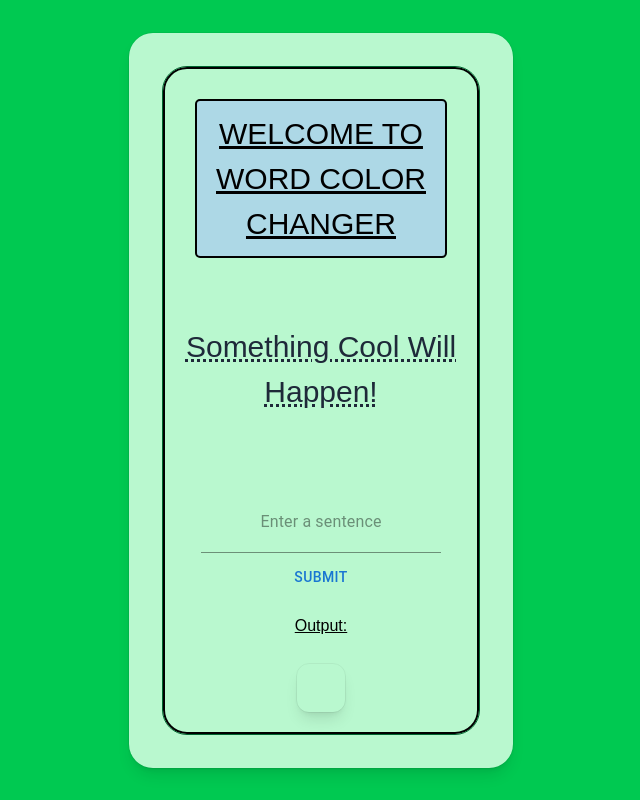
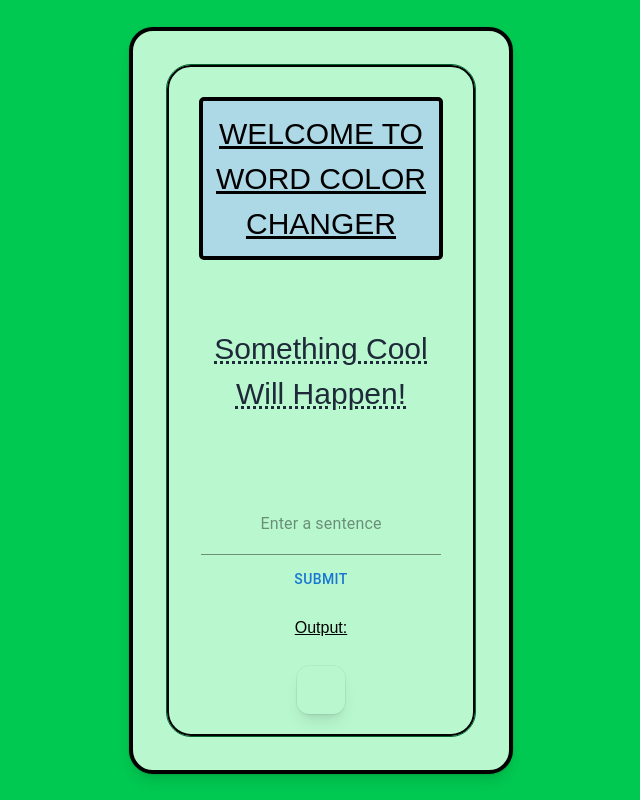
Before and after one commit to Steven-Ou/WordChanger, a Next.js app in the folder word/: page / in a window 1280 px wide. Shown: the whole page, without its empty margins (319-959 px from the left). Built offline with nearby package versions, Linux system fonts and the light colour scheme.

Commit message:
making the box look more thicker

```diff
--- a/word/app/globals.css
+++ b/word/app/globals.css
@@ -37,6 +37,7 @@ html, body{
   border-radius: 5px;
   cursor: pointer;
   transition: background-color 0.3s;
+  border: 4px solid black;
 }
 
 #amount{
--- a/word/app/page.js
+++ b/word/app/page.js
@@ -33,12 +33,12 @@ export default function Home() {
   return (
     //Frontend Section:
     <div className="mx-auto flex max-w-sm items-center gap-x-4 rounded-3xl bg-green-200
-    p-6 shadow-lg outline outline-black/5
+    p-6 shadow-lg outline outline-black/5 border-4
     dark:shadow-none dark:outline-white/10
     ">
       <Box id = "lock" className="flex flex-col gap-y-4 text-colors-white-500 dark:text-white-400
         rounded-3xl p-6 outline outline-green-800
-        dark:outline-green-800 dark:outline-1
+        dark:outline-green-800 dark:outline-1 border-4
       ">
         <h1 className="change">WELCOME TO WORD COLOR CHANGER</h1>
         <br></br>
```
